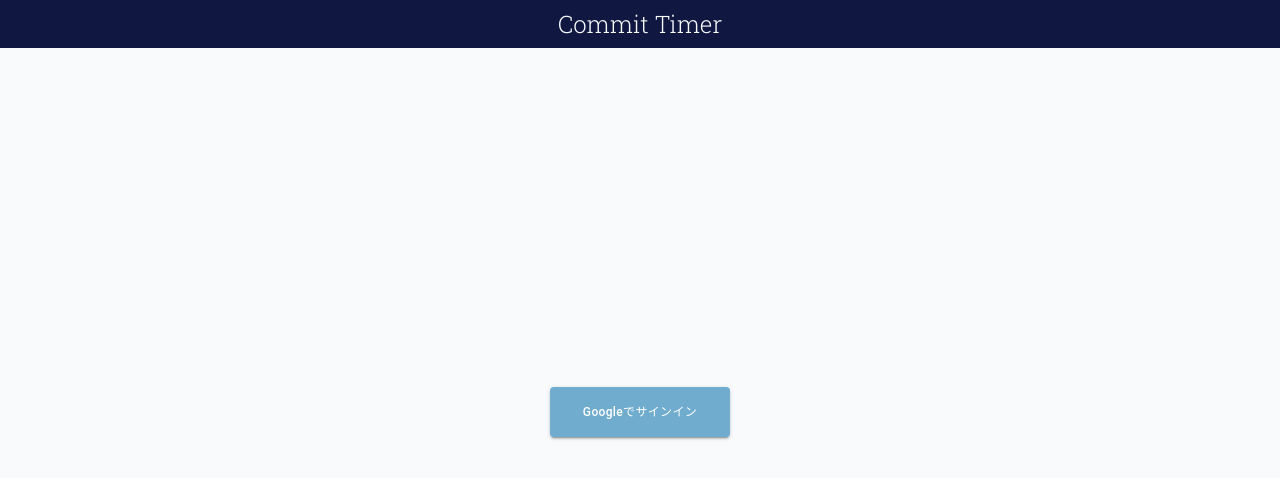
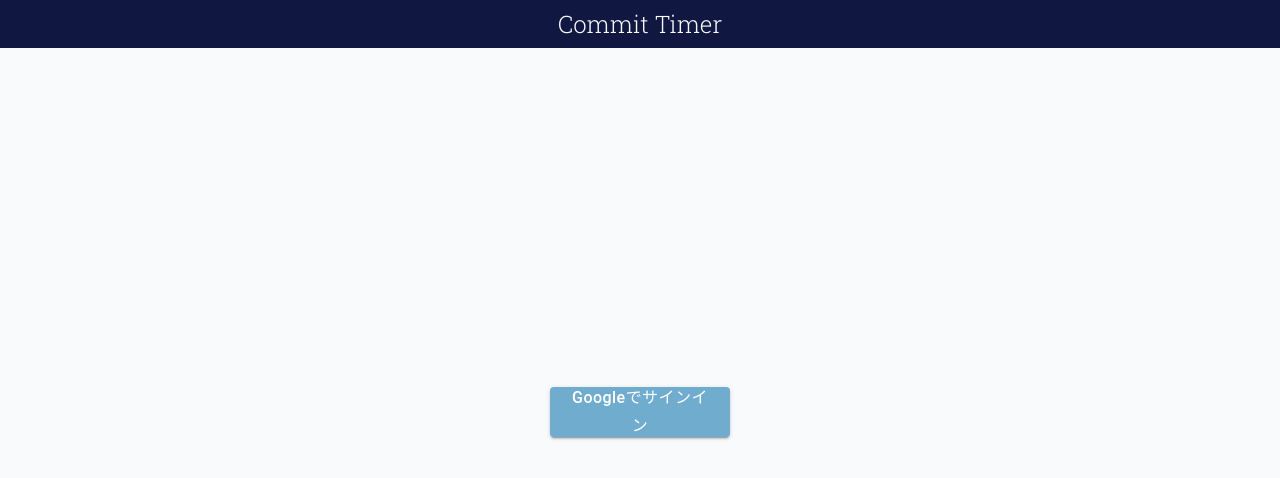
Before and after one commit to YamazoeShintaro/Commit-Timer, a Next.js app: page / in a window 1280 px wide. Shown: the top 478 px of the page. Built offline with nearby package versions, Linux system fonts and the light colour scheme; no server answers.

Commit message:
💄 一部フォントサイズを変更

```diff
--- a/src/components/GoogleSignIn.js
+++ b/src/components/GoogleSignIn.js
@@ -25,7 +25,7 @@ export default function GoogleSignIn() {
             <Button
               variant="contained"
               type="submit"
-              style={{ width: 180, height: 50, textTransform: 'none', fontSize: 12, backgroundColor: "#70acce" }}
+              style={{ width: 180, height: 50, textTransform: 'none', fontSize: 16, backgroundColor: "#70acce" }}
               onClick={handleSignIn}
             >Googleでサインイン</Button>
           </div>
--- a/src/components/Home.js
+++ b/src/components/Home.js
@@ -99,7 +99,7 @@ export default function Home() {
                             <Button
                             variant="contained"
                             type="submit"
-                            style={{ width: 160, height: 50, textTransform: 'none', fontSize: 12, backgroundColor: "#70acce" }}
+                            style={{ width: 160, height: 50, textTransform: 'none', fontSize: 16, backgroundColor: "#70acce" }}
                             onClick={handleNewUser}
                             >はじめる</Button>
                         </div>
```
